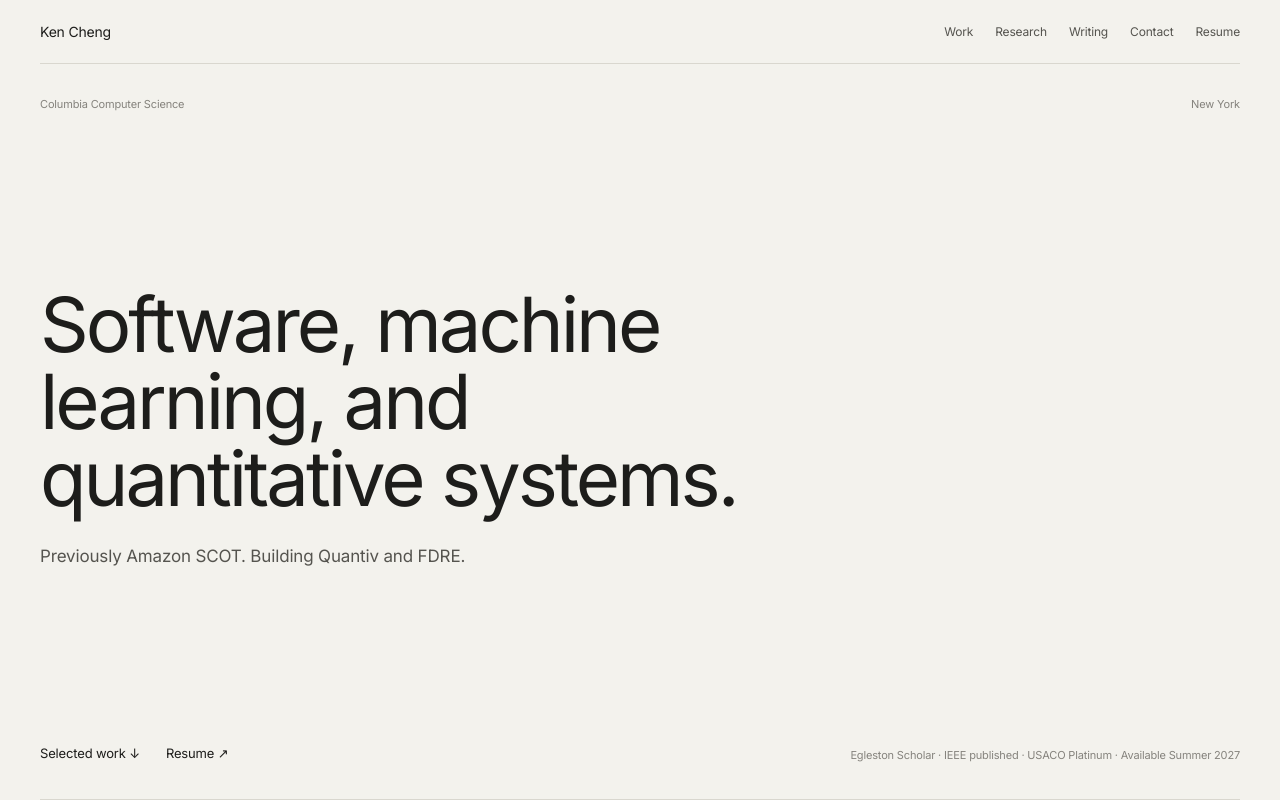
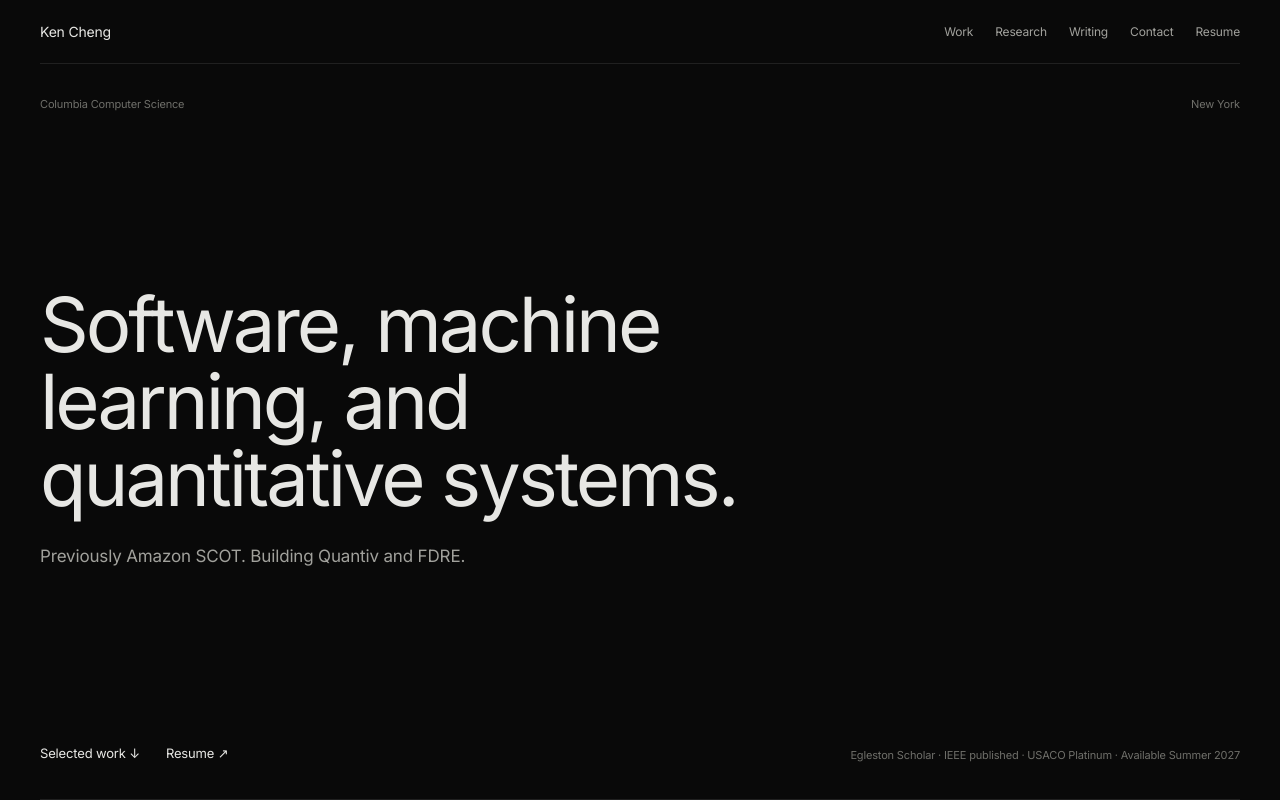
Before and after one commit to kenchengkc/personal-website, a Next.js app: page / in a window 1280 px wide. Shown: the top 800 px of the page. Built offline with nearby package versions, Linux system fonts and the light colour scheme.

Commit message:
Adopt restrained dark portfolio palette

```diff
--- a/app/globals.css
+++ b/app/globals.css
@@ -1,11 +1,11 @@
 :root {
-  --page: #f3f2ed;
-  --paper: #fbfaf7;
-  --ink: #1d1d1b;
-  --ink-2: #55544f;
-  --ink-3: #85837d;
-  --line: #d9d7cf;
-  --line-strong: #c8c5bc;
+  --page: #090909;
+  --paper: #0d0d0d;
+  --ink: #e7e7e4;
+  --ink-2: #a1a19c;
+  --ink-3: #6f6f6a;
+  --line: #202020;
+  --line-strong: #2c2c2c;
   --max-content: 1200px;
 
   /* Compatibility aliases for the writing routes. */
@@ -46,7 +46,7 @@ body {
 }
 
 ::selection {
-  background: #d8d6cf;
+  background: #2a2a2a;
   color: var(--ink);
 }
 
```
